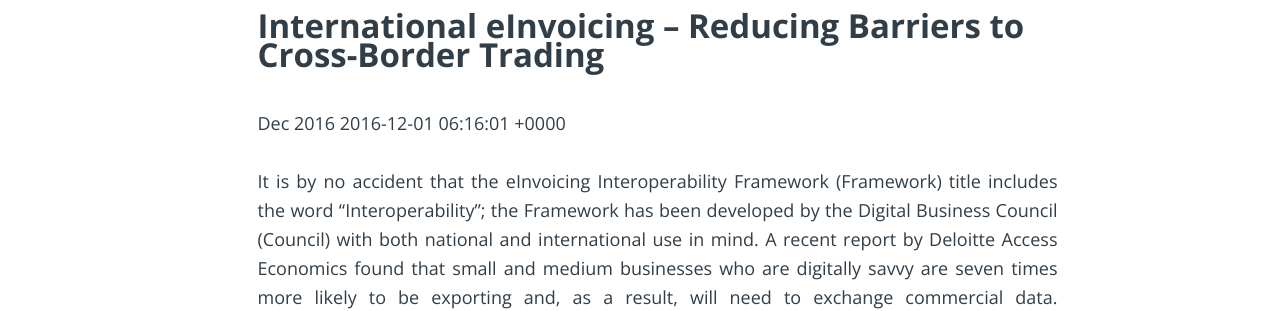
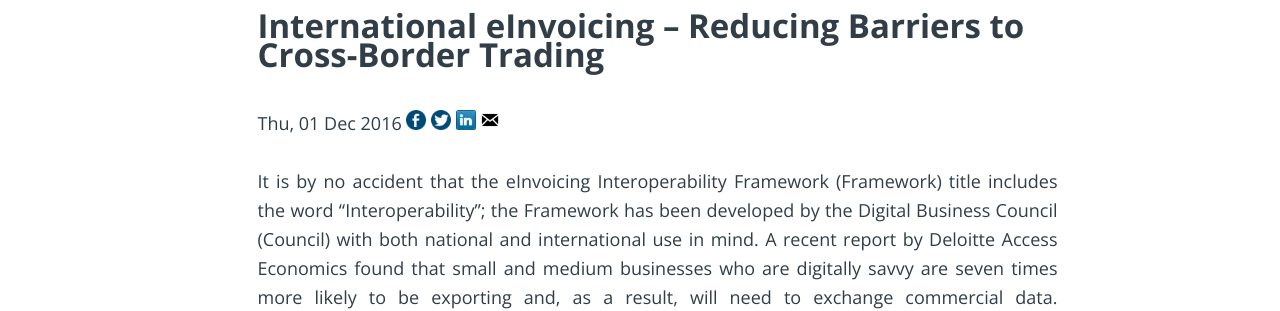
Before and after one commit to Digital-Business-Council/Digital-Business-Council.github.io, a Jekyll site: the page built from _posts/2017-01-01-DCPAlternativeView.md, in a window 1280 px wide. Shown: the part 301-612 px from the top of the page. Built offline with Jekyll 4.4.1, drawn with Linux system fonts in a browser that asks for light colours.

Commit message:
Update 2017-01-01-DCPAlternativeView.md

```diff
--- a/_posts/2017-01-01-DCPAlternativeView.md
+++ b/_posts/2017-01-01-DCPAlternativeView.md
@@ -10,8 +10,12 @@
 
 # International eInvoicing – Reducing Barriers to Cross-Border Trading
 
-Dec 2016
-{{ page.date }}
+{{ page.date |date: "%a, %d %b %Y"  }}
+<a href="http://m.facebook.com/sharer.php?u={{ page.url | absolute_url }}&t={{ page.title }}&sv={{ page.excerpt-image | absolute_url}})"><img src="{{site.url}}/images/favicon/facebook.png" class="social-img" width="20px"/></a>
+<a href="https://twitter.com/share?text={{ page.title }}&url={{ page.url | absolute_url }}"><img src="{{site.url}}/images/favicon/twitter.png" width="20px" class="social-img" /></a>
+<a href="http://www.linkedin.com/shareArticle?mini=true&summary={{ page.excerpt }}&title={{ page.title }}&url={{ page.url | absolute_url }}"><img src="{{site.url}}/images/favicon/linkedin.jpg" width="20px" class="social-img" /></a>
+<a href="mailto:?subject=Digital%20Business%20Council%20-%20{{ page.title }}&body=Hi%2C%0A%0AI%20found%20this%20article%20from%20the%20Digital%20Business%20Council%20that%20I%20thought%20you%20might%20be%20interested%20in%3A%20%0A%0A{{page.url | absolute_url }}"><img src="{{site.url}}/images/favicon/mailto.png" class="social-img" width="20px"/></a>
+
 
 It is by no accident that the eInvoicing Interoperability Framework (Framework) title includes the word “Interoperability”; the Framework has been developed by the Digital Business Council (Council) with both national and international use in mind. A recent report by Deloitte Access Economics found that small and medium businesses who are digitally savvy are seven times more likely to be exporting and, as a result, will need to exchange commercial data. Additionally, a survey by amr into small and medium business invoicing activity found that more than 25% of small and medium businesses do business overseas.
 
```
